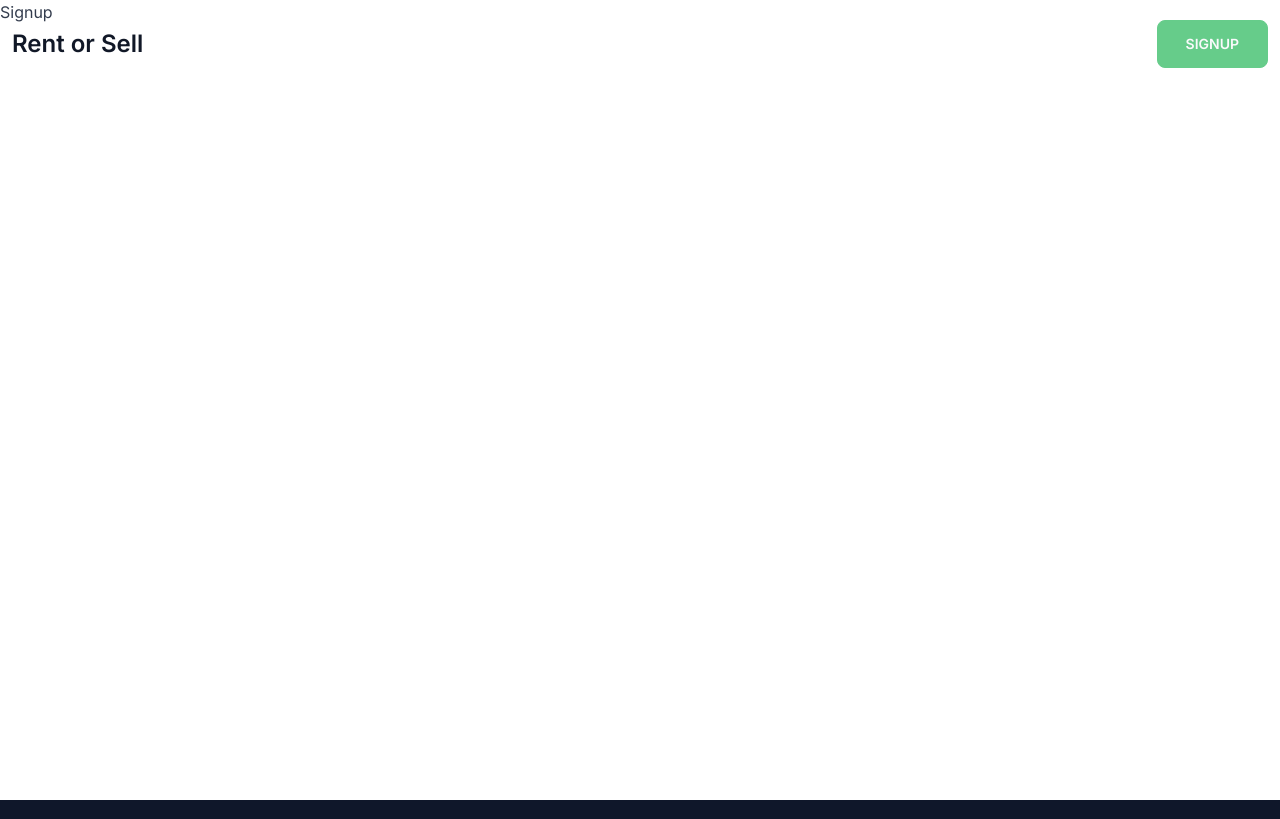
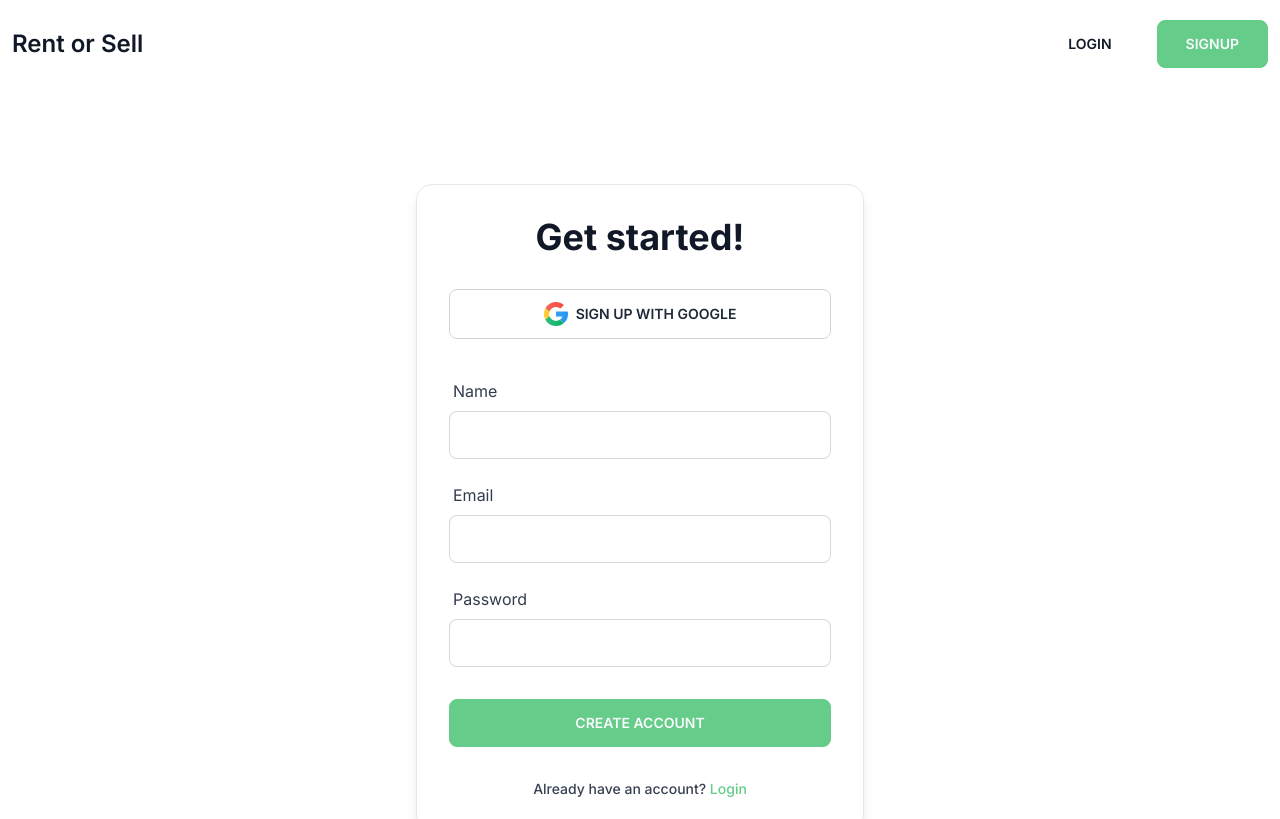
Before and after one commit to agrajy10/rent-or-sell, a React (Vite) app: page /signup in a window 1280 px wide. Shown: the top 819 px of the page. Built offline with nearby package versions, Linux system fonts and the light colour scheme.

Commit message:
completed login and sign up page

```diff
--- a/src/components/Header.jsx
+++ b/src/components/Header.jsx
@@ -1,17 +1,26 @@
-import { Link } from 'react-router-dom';
+import { Link, useLocation } from 'react-router-dom';
 
 function Header() {
+  const location = useLocation();
+
   return (
-    <header className="py-5 absolute top-0 left-0 w-full z-40 ">
+    <header className={`py-5 w-full ${location.pathname === '/' && 'absolute top-0 left-0 z-40'}`}>
       <div className="max-w-7xl mx-auto px-3 flex items-center justify-start">
-        <h1 className="font-semibold text-2xl  text-white lg:text-gray-900 hover:opacity-90">
+        <h1
+          className={`font-semibold text-2xl hover:opacity-90 ${
+            location.pathname === '/' ? 'text-white lg:text-gray-900' : 'text-gray-900'
+          }`}>
           <Link to="/">Rent or Sell</Link>
         </h1>
-        <Link
-          to="/login"
-          className="btn btn-link text-white mr-4 ml-auto px-7 hover:no-underline hover:opacity-60">
-          Login
-        </Link>
+        {
+          <Link
+            to="/login"
+            className={`btn btn-link mr-4 ml-auto px-7 hover:no-underline hover:opacity-60 ${
+              location.pathname === '/' ? 'text-white' : 'text-gray-900'
+            }`}>
+            Login
+          </Link>
+        }
         <Link to="/signup" className="btn btn-primary px-7">
           Signup
         </Link>
--- a/src/components/ListingItem.jsx
+++ b/src/components/ListingItem.jsx
@@ -21,7 +21,6 @@ function ListingItem() {
         <div className="card-body text-center p-4 md:p-8">
           <p className="text-sm mb-3">19 Crescent drive, Rohtesay</p>
           <h2 className="card-title text-gray-900">Modern house</h2>
-          <hr className="mt-2 mb-4" />
           <div className="flex items-center justify-center flex-wrap gap-x-6 gap-y-2 font-bold text-[0.75rem] text-gray-900">
             <span className="relative pl-8 min-h-[2.5rem] leading-[2.5rem]">
               <BedroomIcon
@@ -57,7 +56,7 @@ function ListingItem() {
             </span>
           </div>
           <div className="card-actions">
-            <button className="btn btn-primary btn-block">More info</button>
+            <button className="btn btn-primary btn-block mx-0">More info</button>
           </div>
         </div>
       </div>
--- a/src/pages/Login.jsx
+++ b/src/pages/Login.jsx
@@ -1,5 +1,32 @@
+import { ReactComponent as GoogleIcon } from '../assets/svg/google.svg';
 function Login() {
-  return <div className="min-h-screen">Login</div>;
+  return (
+    <main className="min-h-screen max-w-7xl mx-auto lg:py-24 md:py-20 py-14 px-3">
+      <div className="card card-bordered border-gray-200 shadow-lg max-w-md mx-auto">
+        <div className="card-body">
+          <h1 className="text-4xl  text-gray-900 text-center font-bold mb-8">Welcome back!</h1>
+          <button
+            type="button"
+            className="btn btn-ghost btn-block border border-gray-300 py-3 mb-8 h-auto text-gray-800 hover:border-gray-300 hover:bg-gray-100 hover:no-underline">
+            <GoogleIcon width="24px" height="24px" className="mr-2" /> Sign in with google
+          </button>
+          <form action="">
+            <label htmlFor="email" className="label">
+              Email
+            </label>
+            <input type="email" className="input input-bordered w-full mb-4" id="email" />
+            <label htmlFor="password" className="label">
+              Password
+            </label>
+            <input type="password" className="input input-bordered w-full mb-8" id="password" />
+            <button type="submit" className="btn btn-primary btn-block mx-0 mb-8">
+              Login
+            </button>
+          </form>
+        </div>
+      </div>
+    </main>
+  );
 }
 
 export default Login;
--- a/src/pages/Signup.jsx
+++ b/src/pages/Signup.jsx
@@ -1,5 +1,44 @@
+import { Link } from 'react-router-dom';
+import { ReactComponent as GoogleIcon } from '../assets/svg/google.svg';
+
 function Signup() {
-  return <div className="min-h-screen">Signup</div>;
+  return (
+    <main className="min-h-screen max-w-7xl mx-auto lg:py-24 md:py-20 py-14 px-3">
+      <div className="card card-bordered border-gray-200 shadow-lg max-w-md mx-auto">
+        <div className="card-body">
+          <h1 className="text-4xl  text-gray-900 text-center font-bold mb-8">Get started!</h1>
+          <button
+            type="button"
+            className="btn btn-ghost btn-block border border-gray-300 py-3 mb-8 h-auto text-gray-800 hover:border-gray-300 hover:bg-gray-100 hover:no-underline">
+            <GoogleIcon width="24px" height="24px" className="mr-2" /> Sign up with google
+          </button>
+          <form action="">
+            <label htmlFor="fullname" className="label">
+              Name
+            </label>
+            <input type="text" className="input input-bordered w-full mb-4" id="fullname" />
+            <label htmlFor="email" className="label">
+              Email
+            </label>
+            <input type="email" className="input input-bordered w-full mb-4" id="email" />
+            <label htmlFor="password" className="label">
+              Password
+            </label>
+            <input type="password" className="input input-bordered w-full mb-8" id="password" />
+            <button type="submit" className="btn btn-primary btn-block mx-0 mb-8">
+              Create account
+            </button>
+          </form>
+          <p className="text-center text-sm font-medium text-gray-700">
+            Already have an account?{' '}
+            <Link to="/login" className="text-primary hover:underline">
+              Login
+            </Link>
+          </p>
+        </div>
+      </div>
+    </main>
+  );
 }
 
 export default Signup;
```
Also changed, not shown: src/assets/svg/google.svg (added).
